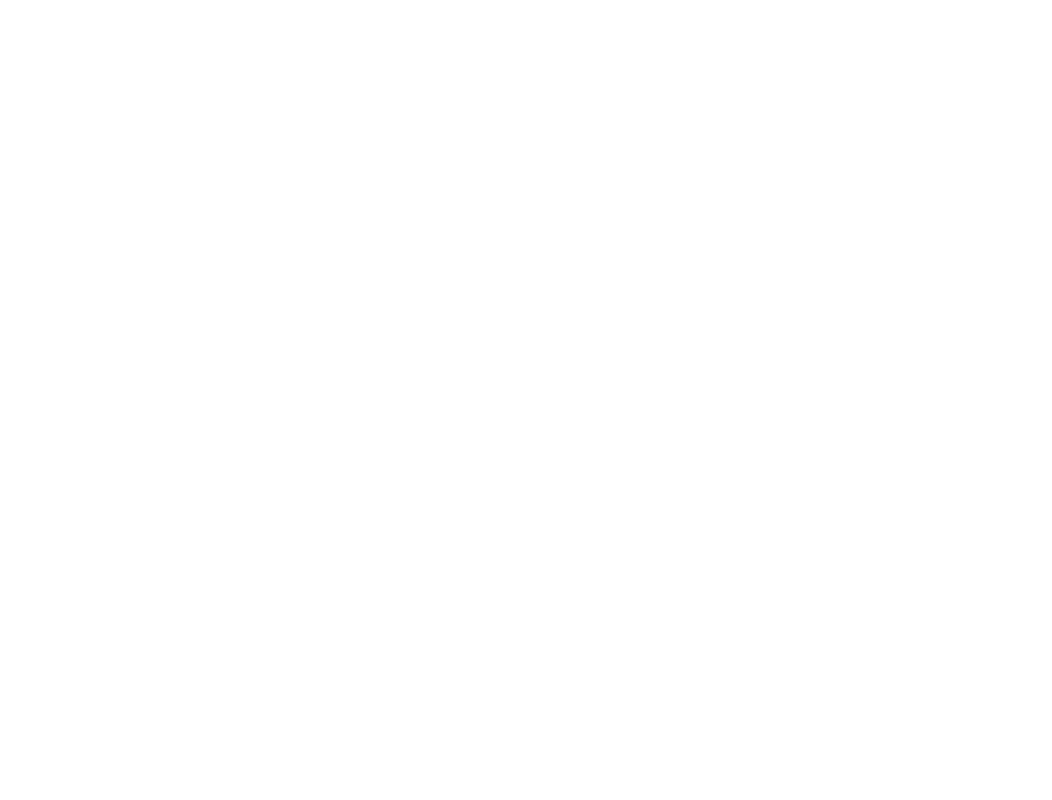
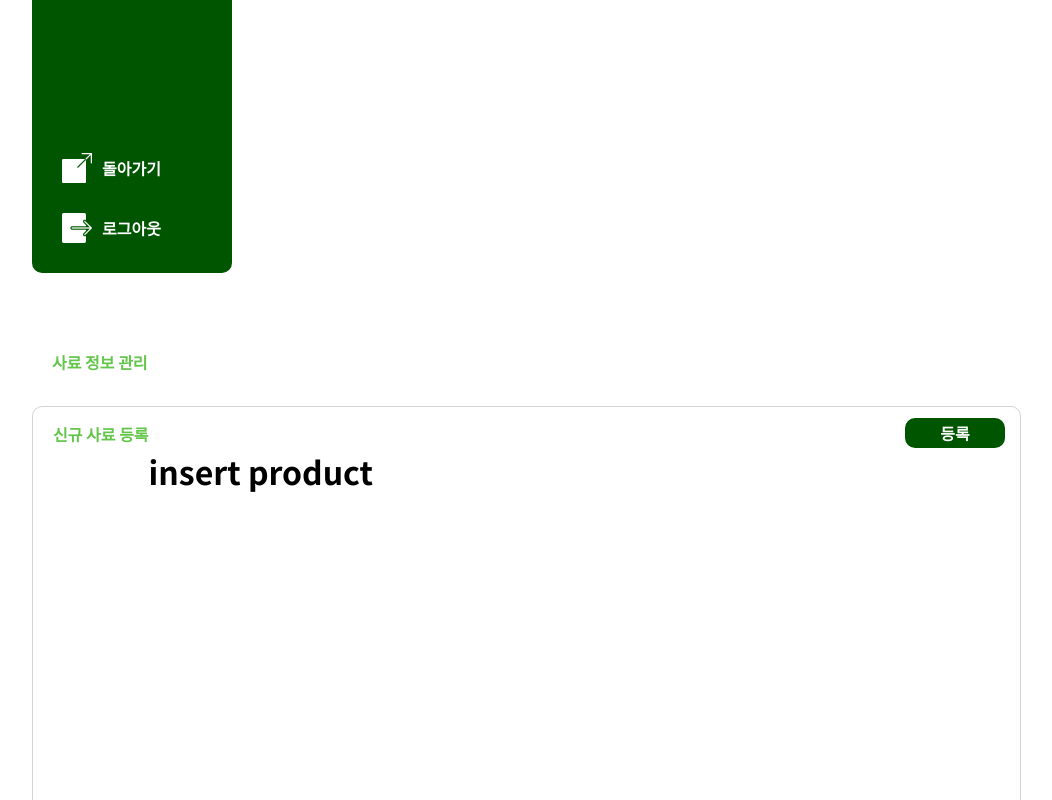
Before and after one commit to sunskwon/Dogpamines_DogSeek_Frontend, a React (Create React App) app: page /admin/insertproduct in a window 1280 px wide. Before the commit this address had no page. Shown: the part 500-1300 px from the top of the page, without its empty margins (6-1058 px from the left). Before the commit the page ends 800 px from the top, so only its background shows below. Built offline with nearby package versions, Linux system fonts and the light colour scheme.

Commit message:
[FEATURE][ADMIN]admin2

```diff
--- a/src/App.js
+++ b/src/App.js
@@ -19,6 +19,7 @@ import Adminlayout from "./Layouts/AdminLayout.js";
 import AdminDashBoard from "./pages/Admin/AdminDashBoard.js";
 import AdminSelectAllProducts from "./pages/Admin/Products/AdminSelectAllProducts.js";
 import AdminSelectProductByCode from "./pages/Admin/Products/AdminSelectProductByCode.js";
+import AdminInsertProduct from "./pages/Admin/Products/AdminInserProduct.js";
 
 function App() {
   return (
@@ -61,6 +62,7 @@ function App() {
             <Route path="/admin/dashboard" element={<AdminDashBoard />} />
             <Route path="/admin/products" element={<AdminSelectAllProducts />} />
             <Route path="/admin/productdetail" element={<AdminSelectProductByCode />} />
+            <Route path="/admin/insertproduct" element={<AdminInsertProduct />} />
           </Route>
         </Routes>
       </BrowserRouter>
--- /dev/null
+++ b/src/components/admin/products/InsertProduct.js
@@ -0,0 +1,51 @@
+import { useState } from "react";
+
+import styles from "./AdminProducts.module.css";
+
+function InsertProduct() {
+
+    const baseUrl = 'http://localhost:8080';
+
+    const [product, setProduct] = useState({
+        prodCode: 0,
+        prodName: '',
+        prodPrice: 0,
+        prodAge: '전체',
+        prodEffi: '',
+        prodRecom: '전체',
+        prodSite: '',
+        prodCook: '',
+        prodGrade: 0,
+        prodIngra: '',
+        prodSize: '',
+        prodImage: '',
+    });
+
+    const valueChangeHandler = e => {
+        setProduct({
+            ...product,
+            [e.target.name]: e.target.value
+        });
+    };
+
+    const submitHandler = async () => {
+
+        const url = `${baseUrl}/products`;
+        const response = await fetch(url, {
+            method: 'POST',
+            headers: {
+                'Content-Type': 'application/json',
+                'Accept': '*/*',
+                'Cross-Access-Allow-Origin': '*',
+            }
+        });
+    };
+
+    return (
+        <div>
+            <h1>insert product</h1>
+        </div>
+    );
+}
+
+export default InsertProduct;
--- /dev/null
+++ b/src/pages/Admin/Products/AdminInserProduct.js
@@ -0,0 +1,32 @@
+import InsertProduct from "../../../components/admin/products/InsertProduct";
+
+import styles from "../AdminPages.module.css";
+
+function AdminInsertProduct() {
+
+    return (
+        <div>
+            <p className={styles.subTitle}>사료 정보 관리</p>
+            <div className={styles.mainOuter}>
+                <div className={styles.mainBox}>
+                    <div>
+                        <p className={styles.subjectTitle}>신규 사료 등록</p>
+                        <div style={{ float: "right", }}>
+                            <button
+                                className={styles.submitButton}
+                                style={{ width: "100px", height: "30px", marginTop: "11px", marginRight: "15px", }}
+                            >
+                                등록
+                            </button>
+                        </div>
+                    </div>
+                    <div className={styles.productDetail}>
+                        <InsertProduct />
+                    </div>
+                </div>
+            </div>
+        </div>
+    );
+}
+
+export default AdminInsertProduct;
--- a/src/pages/Admin/Products/AdminSelectAllProducts.js
+++ b/src/pages/Admin/Products/AdminSelectAllProducts.js
@@ -1,4 +1,6 @@
 import { useState } from "react";
+
+import { useNavigate } from "react-router-dom";
 
 import SelectAllProducts from "../../../components/admin/products/SelectAllProducts";
 
@@ -11,6 +13,8 @@ function AdminSelectAllProducts() {
         input: ''
     });
     const [bool, setBool] = useState(true);
+
+    const navigate = useNavigate();
 
     const valueChangeHandler = e => {
         setSearch({
@@ -67,6 +71,9 @@ function AdminSelectAllProducts() {
                             style={{
                                 width: "100px", height: "30px", marginTop: "15px", marginRight: "15px", float: "right",
                             }}
+                            onClick={() => {
+                                navigate("/admin/insertproduct");
+                            }}
                         >
                             새 상품 등록
                         </button>
```
